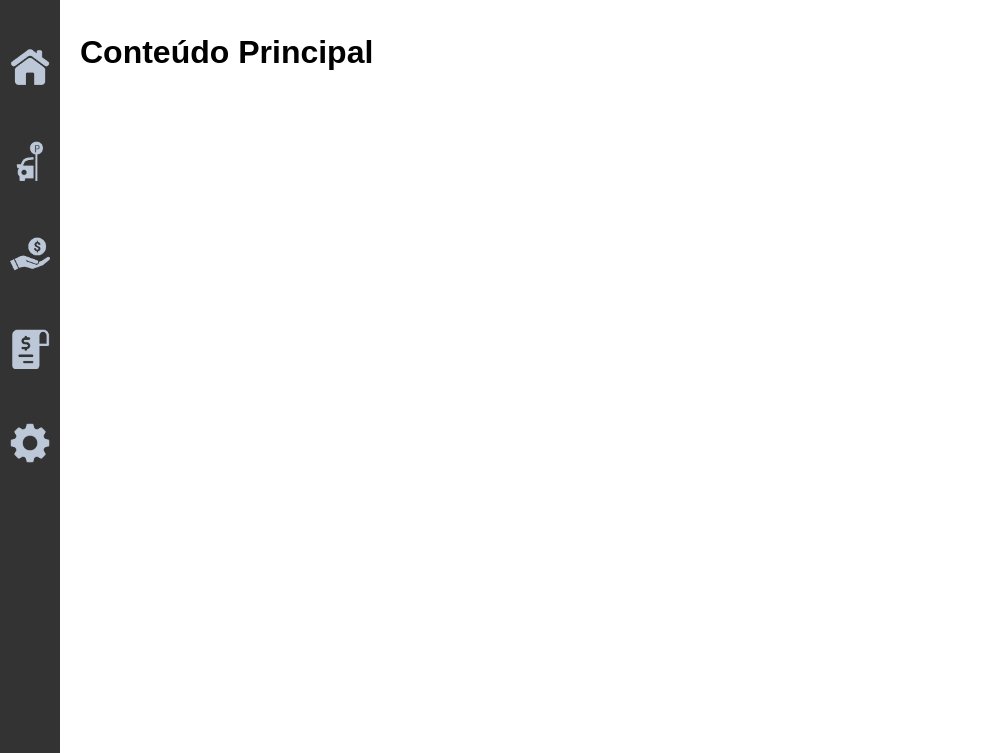
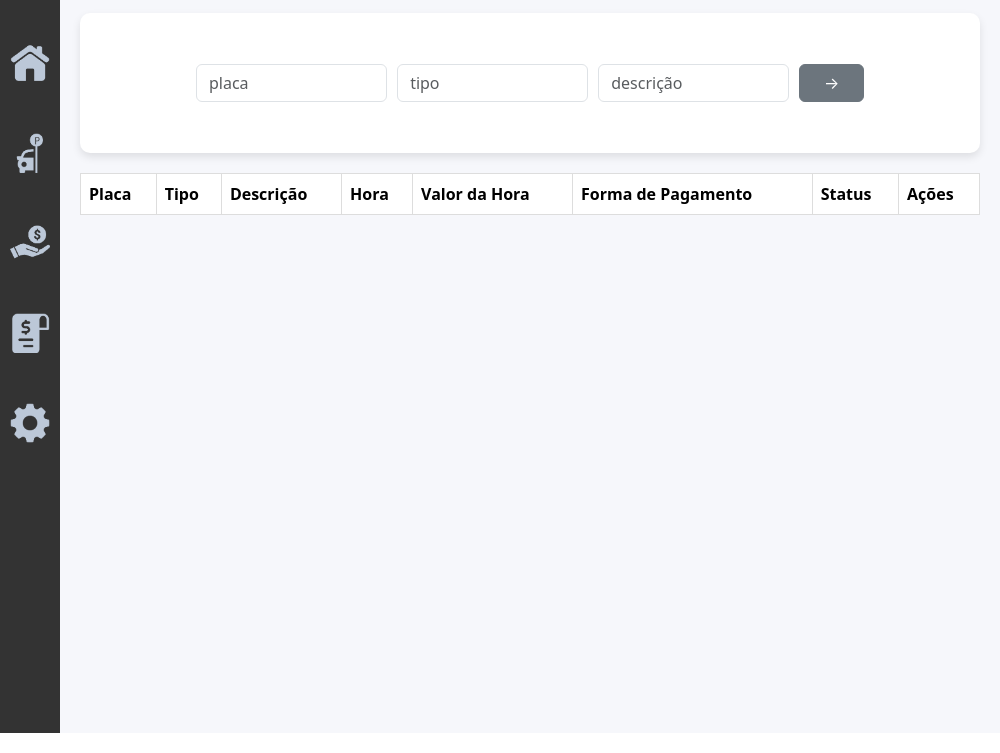
Before and after one commit to SusanMarques/projeto-sistema-de-estacionamento, an Electron app: page app/index.html in a window 1000 px wide. Shown: the part 67-820 px from the top of the page. Drawn offline with nearby package versions, Linux system fonts and the light colour scheme.

Commit message:
adição da tabela e formulário

```diff
--- a/app/index.html
+++ b/app/index.html
@@ -4,6 +4,7 @@
     <meta charset="UTF-8">
     <meta name="viewport" content="width=device-width, initial-scale=1.0">
     <link rel="stylesheet" href="../assets/style.css">
+    <link href="https://cdn.jsdelivr.net/npm/bootstrap@5.3.3/dist/css/bootstrap.min.css" rel="stylesheet" integrity="sha384-QWTKZyjpPEjISv5WaRU9OFeRpok6YctnYmDr5pNlyT2bRjXh0JMhjY6hW+ALEwIH" crossorigin="anonymous">
     <title>Sistema estacionamento</title>
 </head>
 <body>
@@ -24,8 +25,39 @@
         </div>
     </div>
 
-    <div class="content">
-        <h1>Conteúdo Principal</h1>
-    </div>
+    <main class="content">
+        <div id="card-formulario">
+            <form id="formulario-principal" action="">
+                <input id="placa" class="form-control" placeholder="placa" type="text">
+                <input id="tipo" class="form-control" placeholder="tipo" type="text">
+                <input id="descricao" class="form-control" placeholder="descrição" type="text">
+                <button id="botao-form" type="button" class="btn btn-secondary" onclick="adicionarNaTabela()">&rarr;</button>
+            </form>
+        </div>
+
+
+        <div id="data-table">
+            <table class="table table-striped">
+                <thead>
+                    <tr>
+                        <th>Placa</th>
+                        <th>Tipo</th>
+                        <th>Descrição</th>
+                        <th>Hora</th>
+                        <th>Valor da Hora</th>
+                        <th>Forma de Pagamento</th>
+                        <th>Status</th>
+                        <th>Ações</th>
+                    </tr>
+                </thead>
+                <tbody id="corpo-da-tabela">
+                </tbody>
+            </table>
+        </div>
+
+
+
+    </main>
+   <script src="../js/script.js"></script>
 </body>
 </html>
--- a/assets/style.css
+++ b/assets/style.css
@@ -46,8 +46,56 @@ body {
 }
 
 .content {
+    background-color: #F6F7FB;
     margin-top: 60px;
     padding: 20px;
     width: calc(100% - 60px);
     box-sizing: border-box;
 }
+
+
+
+#card-formulario{
+    background-color: #ffffff;
+    padding: 20px;
+    display: flex;
+    justify-content: center;
+    align-items: center;
+    height: 20%;
+    box-sizing: border-box;
+    border-radius: 10px;
+    box-shadow: 0 4px 8px rgba(0, 0, 0, 0.1);
+}
+
+#formulario-principal{
+    display: flex;
+    gap: 10px;
+    align-items: center;
+    padding: 10px;
+    background-color: #ffffff;
+    width: 80%;
+}
+
+#placa, #tipo, #descricao{
+    width: 30%;
+}
+
+#botao-form {
+    width: 10%;
+}
+
+#data-table {
+    width: 100%;
+    margin-top: 20px;
+}
+
+.table {
+    width: 100%;
+    background-color: #ffffff;
+    border-collapse: collapse;
+}
+
+.table th, .table td {
+    padding: 10px;
+    border: 1px solid #ddd;
+}
--- /dev/null
+++ b/js/script.js
@@ -0,0 +1,44 @@
+
+// função para adicionar os dados do formulário na tabela
+
+function adicionarNaTabela() {
+    // Pegar os valores dos inputs
+    const placa = document.getElementById('placa').value;
+    const tipo = document.getElementById('tipo').value;
+    const descricao = document.getElementById('descricao').value;
+
+    // pega a hora atual
+    const agora = new Date();
+    const horaAtual  = agora.toLocaleTimeString();
+
+    //valores padrões
+    const valorHora = "R$ 10,00";
+    const formaPagamento = "Cartão";
+    const status = "Pago";
+
+    // Criar uma nova linha e adicionar os valores
+    const corpoDaTabela = document.getElementById('corpo-da-tabela');
+    const novaLinha = document.createElement('tr');
+
+    novaLinha.innerHTML = `
+        <td>${placa}</td>
+        <td>${tipo}</td>
+        <td>${descricao}</td>
+        <td>${horaAtual}</td>
+        <td>${valorHora}</td>
+        <td>${formaPagamento}</td>
+        <td>${status}</td>
+        <td><button class="btn btn-danger btn-sm" onclick="deletarLinha(this)">Excluir</button></td>
+    `;
+
+    // Adicionar a nova linha à corpoDaTabela
+    corpoDaTabela.appendChild(novaLinha);
+
+    // Limpar os inputs após adicionar os dados
+    document.getElementById('formulario-principal').reset();
+}
+
+    function deletarLinha(button){
+        const linha = button.parentNode.parentNode;
+        linha.parentNode.removeChild(linha);
+    }
```
